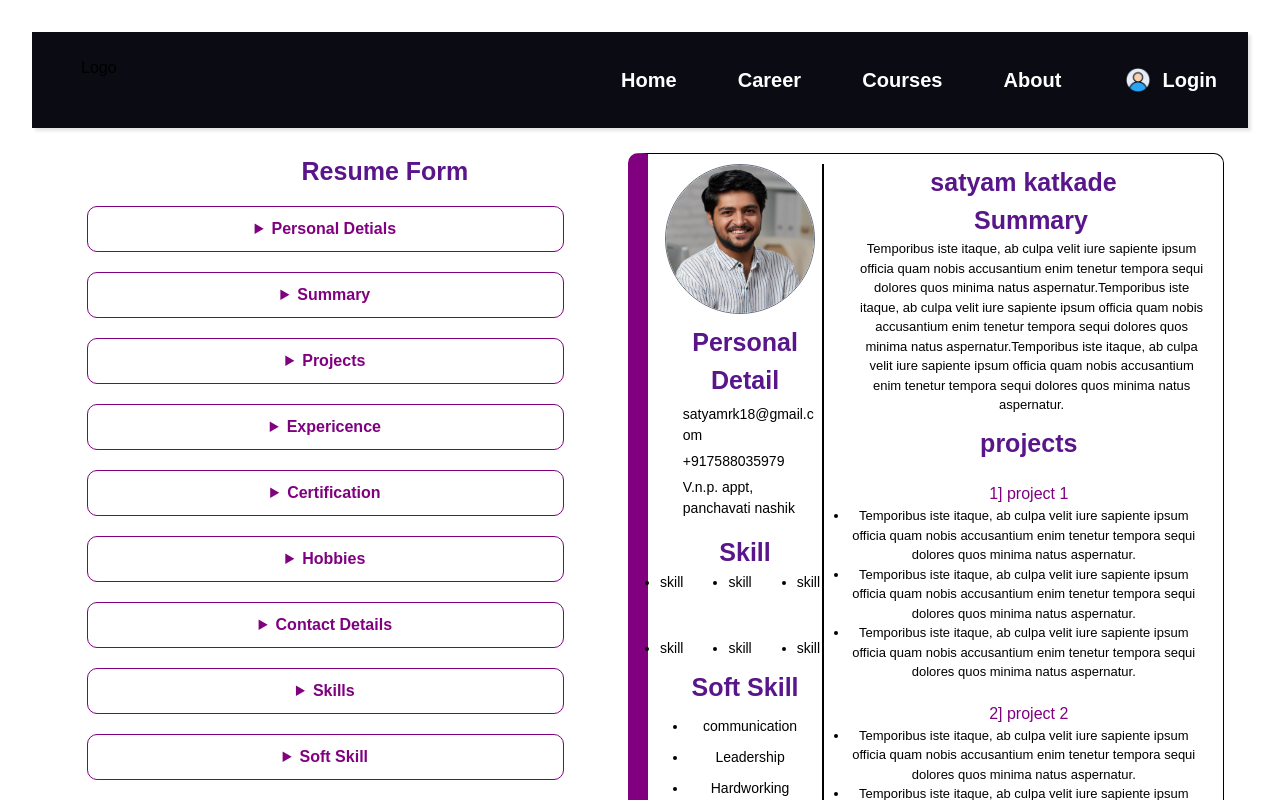
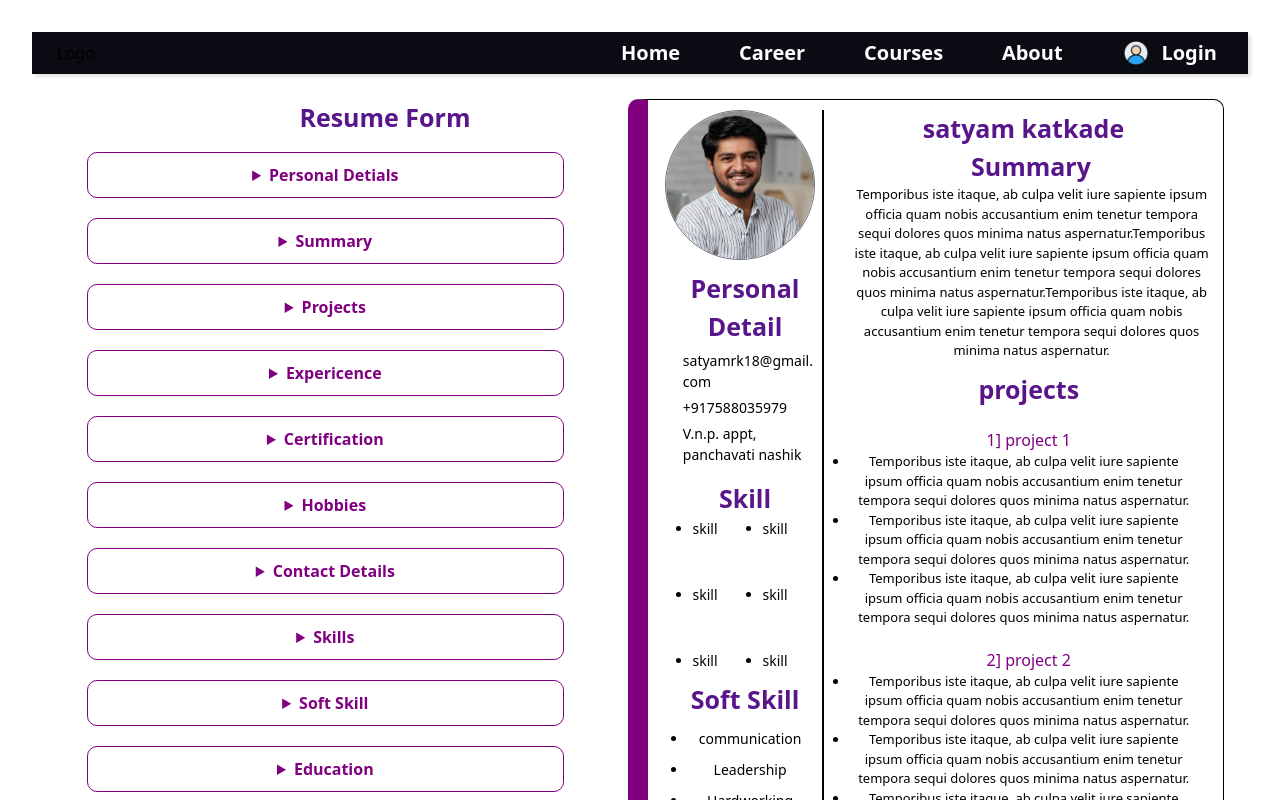
Before and after one commit to satyamrk18/CarrerCare, a React (Vite) app: page /resume in a window 1280 px wide. Shown: the top 800 px of the page. Built offline with nearby package versions, Linux system fonts and the light colour scheme.

Commit message:
navbar css convert into tailwind cdd

```diff
--- a/src/components/navbar.css
+++ /dev/null
@@ -1,83 +0,0 @@
-* {
-  font-family: sans-serif;
-}
-.navbar {
-  width: 100%;
-  display: flex;
-  align-items: center;
-  justify-content: space-between;
-  flex-direction: row;
-  background-color:#0b0b14;
-  box-shadow: 3px 3px 3px rgba(0, 0, 0, 0.105);
-  z-index:1000;
-}
-.navbar-content {
-  display: flex;
-  width: 50%;
-  flex-direction: row;
-  justify-content: space-between;
-  align-content: center;
-  margin-right: 25px;
-}
-.navbar-item {
-  text-decoration: none;
-  color:white;
-  font-size: 20px;
-  font-weight: 600;
-  padding: 5px;
-  border: 1px solid transparent;
-  transition: all 0.2s ease-in;
-}
-.navbar-item:hover {
-  border: 1px solid white;
-  border-radius: 5px;
-  color: white;
-}
-.logo {
-  margin-left: 25px;
-}
-.active {
-  text-decoration: none;
-  color: white;
-  font-size: 20px;
-  font-weight: 600;
-  padding: 5px;
-  border-bottom: 2px solid white;
-}
-.navbar-user-info
-{
-  display:flex;
-  gap:10px;
-}
-.nav-user-img
-{
-  height:30px;
-  width:30px;
-  border-radius:50%;
-}
-@media (max-width: 650px) {
-  .navbar-item {
-    font-size: 15px;
-  }
-  .active{
-    font-size:18px;
-  }
-}
-@media(max-width:500px)
-{
-  .navbar
-  {
-    flex-direction:column;
-  }
-  .navbar-content
-  {
-    width:100%;
-    justify-content:space-evenly;
-  }
-}
-@media (max-width:330px) {
-  .navbar-item
-  {
-    font-size:13px;
-  }
-}
--- a/src/components/navbar.jsx
+++ b/src/components/navbar.jsx
@@ -1,6 +1,5 @@
 import React, { useState, useEffect } from "react";
 import { Link, useLocation } from "react-router-dom";
-import "./navbar.css";
 import defaultuser from "../assets/img/user.png";
 
 const Navbar = () => {
@@ -12,50 +11,48 @@ const Navbar = () => {
   useEffect(() => {
     const storedImg = localStorage.getItem("userImage");
     if (storedImg) setUserImg(storedImg);
-  });
+  }, []);
+
+  const linkClass = (path) =>
+    `${location.pathname === path
+      ? "text-white text-[20px] font-semibold p-[5px] border-b-2 border-white max-[650px]:text-[18px]"
+      : "text-white text-[20px] font-semibold p-[5px] border border-transparent hover:border-white hover:rounded-[5px] transition-all duration-200 ease-in max-[650px]:text-[15px] max-[330px]:text-[13px]"
+    } no-underline`;
 
   return (
-    <div className="navbar">
-      <h2 className="logo">Logo</h2>
-      <div className="navbar-content">
-        <Link
-          to="/"
-          className={location.pathname === "/" ? "active" : "navbar-item"}
-        >
+    <div className="w-full flex items-center justify-between flex-row bg-[#0b0b14] shadow-[3px_3px_3px_rgba(0,0,0,0.105)] z-[1000] max-[500px]:flex-col">
+      <h2 className="ml-[25px]">Logo</h2>
+      <div className="flex w-1/2 flex-row justify-between items-center mr-[25px] max-[500px]:w-full max-[500px]:justify-evenly">
+        <Link to="/" className={linkClass("/")}>
           Home
         </Link>
-        <Link
-          to="/carrer"
-          className={location.pathname === "/carrer" ? "active" : "navbar-item"}
-        >
+        <Link to="/carrer" className={linkClass("/carrer")}>
           Career
         </Link>
-        <Link
-          to="/courses"
-          className={
-            location.pathname === "/courses" ? "active" : "navbar-item"
-          }
-        >
+        <Link to="/courses" className={linkClass("/courses")}>
           Courses
         </Link>
-        <Link
-          to="/about"
-          className={location.pathname === "/about" ? "active" : "navbar-item"}
-        >
+        <Link to="/about" className={linkClass("/about")}>
           About
         </Link>
         <Link
           to={data ? "/user" : "/login"}
-          className={
-            location.pathname === (data ? "/user" : "/login")
-              ? "active"
-              : "navbar-item"
-          }
+          className={linkClass(data ? "/user" : "/login")}
         >
-          <div className="navbar-user-info">
-            {(userImg && (
-              <img src={userImg} alt=" actual User" className="nav-user-img" />
-            )) || <img src={defaultuser} alt="default User" className="nav-user-img" />}
+          <div className="flex gap-[10px]">
+            {userImg ? (
+              <img
+                src={userImg}
+                alt="actual user"
+                className="h-[30px] w-[30px] rounded-full"
+              />
+            ) : (
+              <img
+                src={defaultuser}
+                alt="default user"
+                className="h-[30px] w-[30px] rounded-full"
+              />
+            )}
             {data ? data.name : "Login"}
           </div>
         </Link>
```
